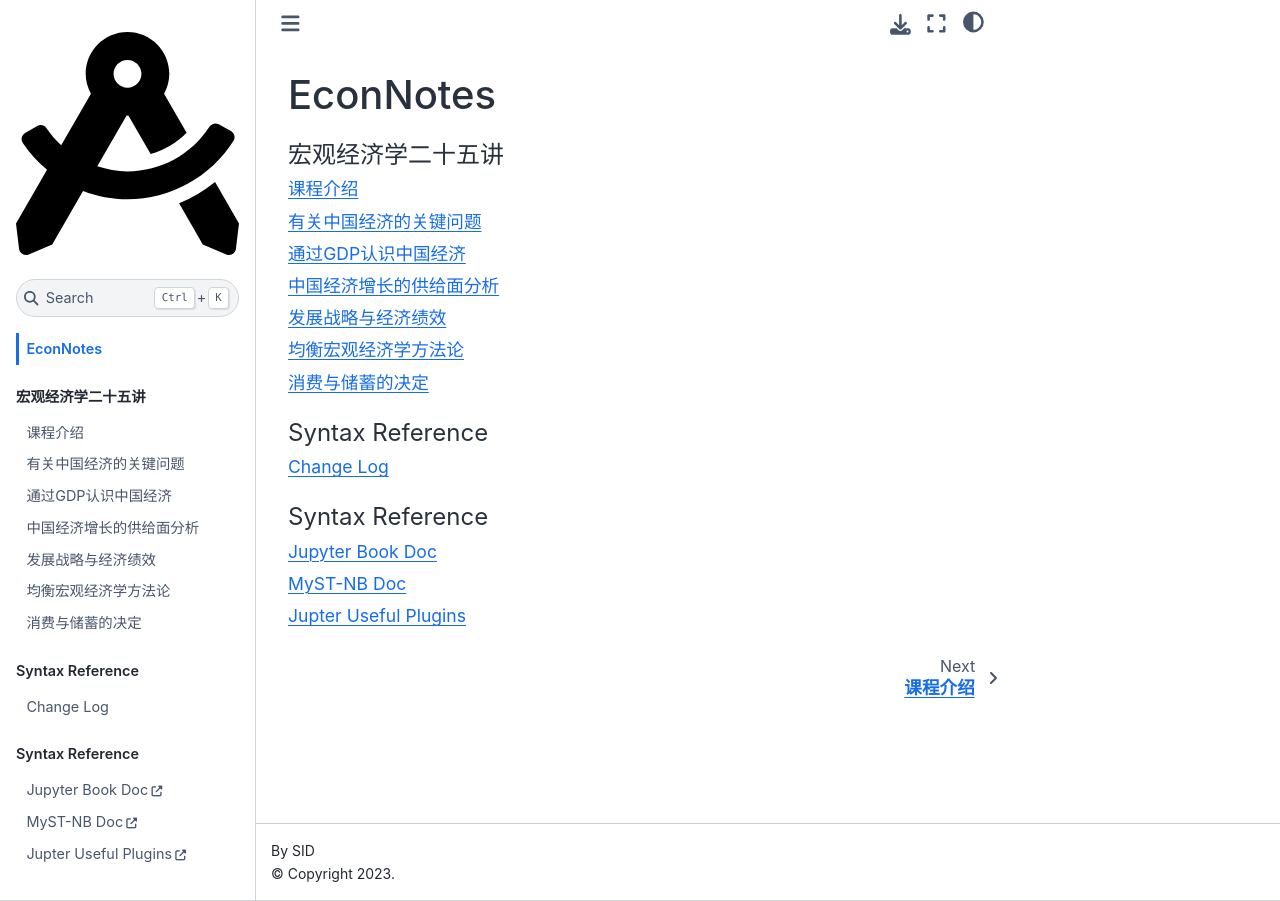
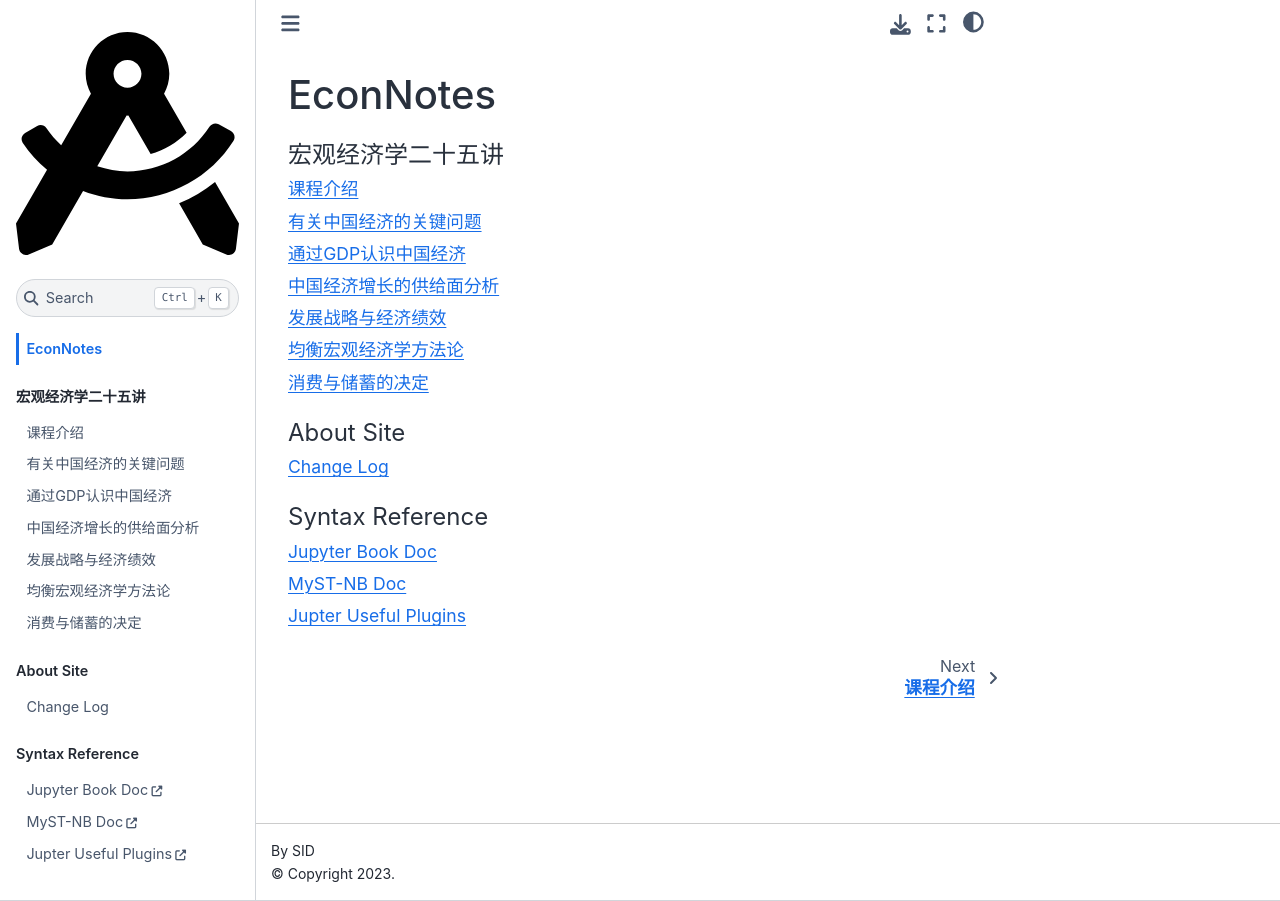
Before and after one commit to sidkang/EconNotes, a Jupyter Book: the page built from intro.md, in a window 1280 px wide. Built offline with Jupyter Book 1.0.4 settings and Sphinx 7.4.7 and the Sphinx Book theme 1.1.4, drawn with Linux system fonts in a browser that asks for light colours.

Commit message:
fix toc miss typing

```diff
--- a/_toc.yml
+++ b/_toc.yml
@@ -15,9 +15,10 @@ parts:
     - file: note/macro-25/ch05-06.md
     - file: note/macro-25/ch07-08.md
 
-  - caption: Syntax Reference
+  - caption: About Site
     chapters:
     - file: CHANGELOG.md
+
   - caption: Syntax Reference
     chapters:
     - url: https://jupyterbook.org/en/stable/intro.html
```
